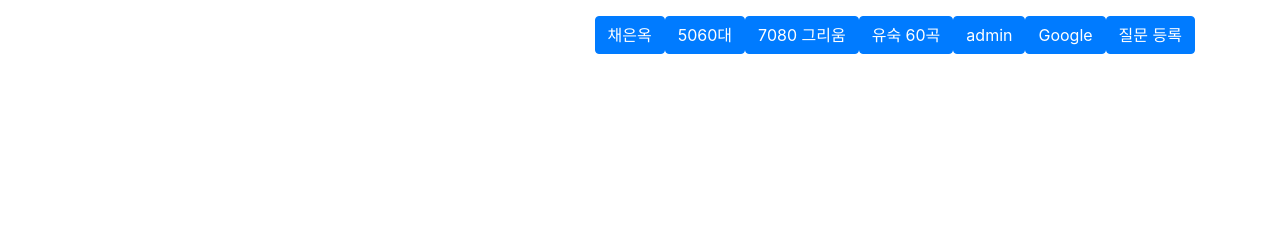
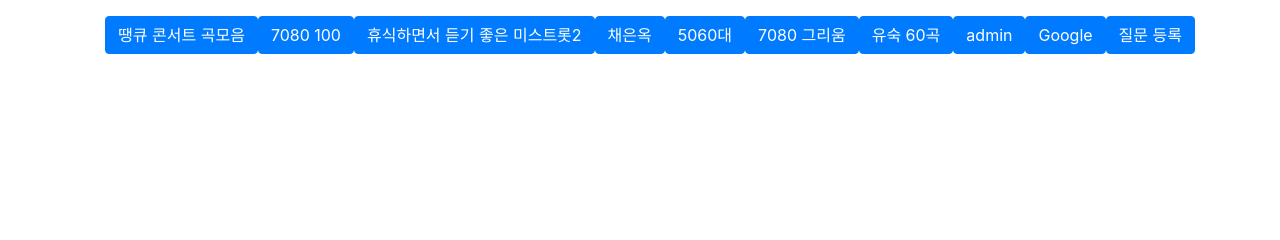
Before and after one commit to parkdavgit/django-deploy-test, a Django app: page / in a window 1280 px wide. Shown: the part 148-388 px from the top of the page. Run offline with Django 3.2, Linux system fonts and the light colour scheme; data that the repository does not hold is empty; parts of the project's set-up code (start-up, migrations or seed data) failed here and were passed over; some libraries are stand-ins or nearby versions.

Commit message:
just one file

```diff
--- a/templates/index.html
+++ b/templates/index.html
@@ -47,6 +47,10 @@
 <a href="https://www.youtube.com/watch?v=8RxBn9gGDs4" class="btn btn-primary float-right">7080 그리움</a>
 <a href="https://www.youtube.com/watch?v=u10MVi28cVA" class="btn btn-primary float-right">5060대</a>
 <a href="https://www.youtube.com/watch?v=f4fqropUO4s" class="btn btn-primary float-right">채은옥</a>
+<a href="https://www.youtube.com/watch?v=n7c2lkC_n2k" class="btn btn-primary float-right">휴식하면서 듣기 좋은 미스트롯2</a>
+<a href="https://www.youtube.com/watch?v=mjTZjEDRTKw" class="btn btn-primary float-right">7080 100</a>
+<a href="https://www.youtube.com/watch?v=r-2apispJeo" class="btn btn-primary float-right">땡큐 콘서트 곡모음</a>
+
 
 
 {% endblock %}
```
